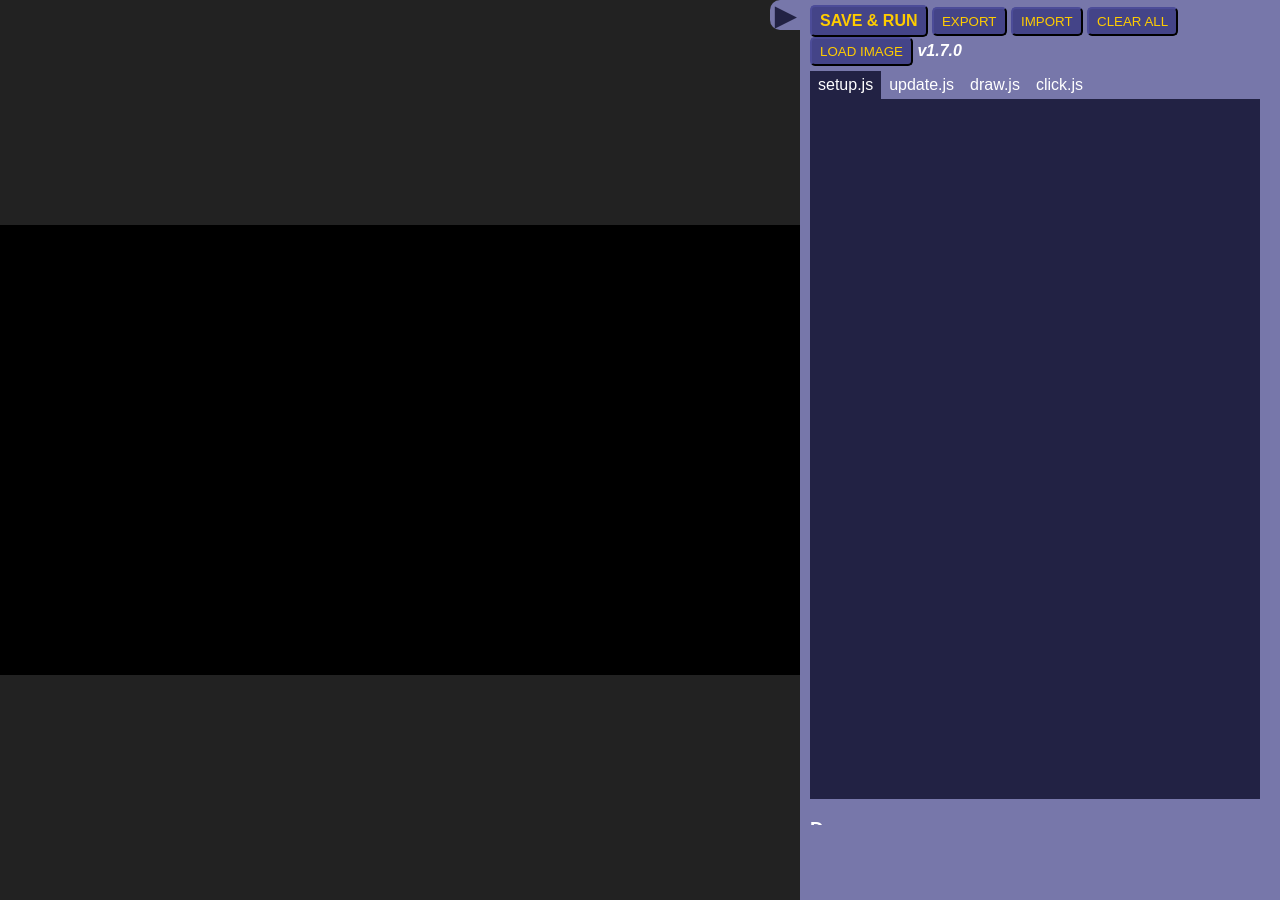
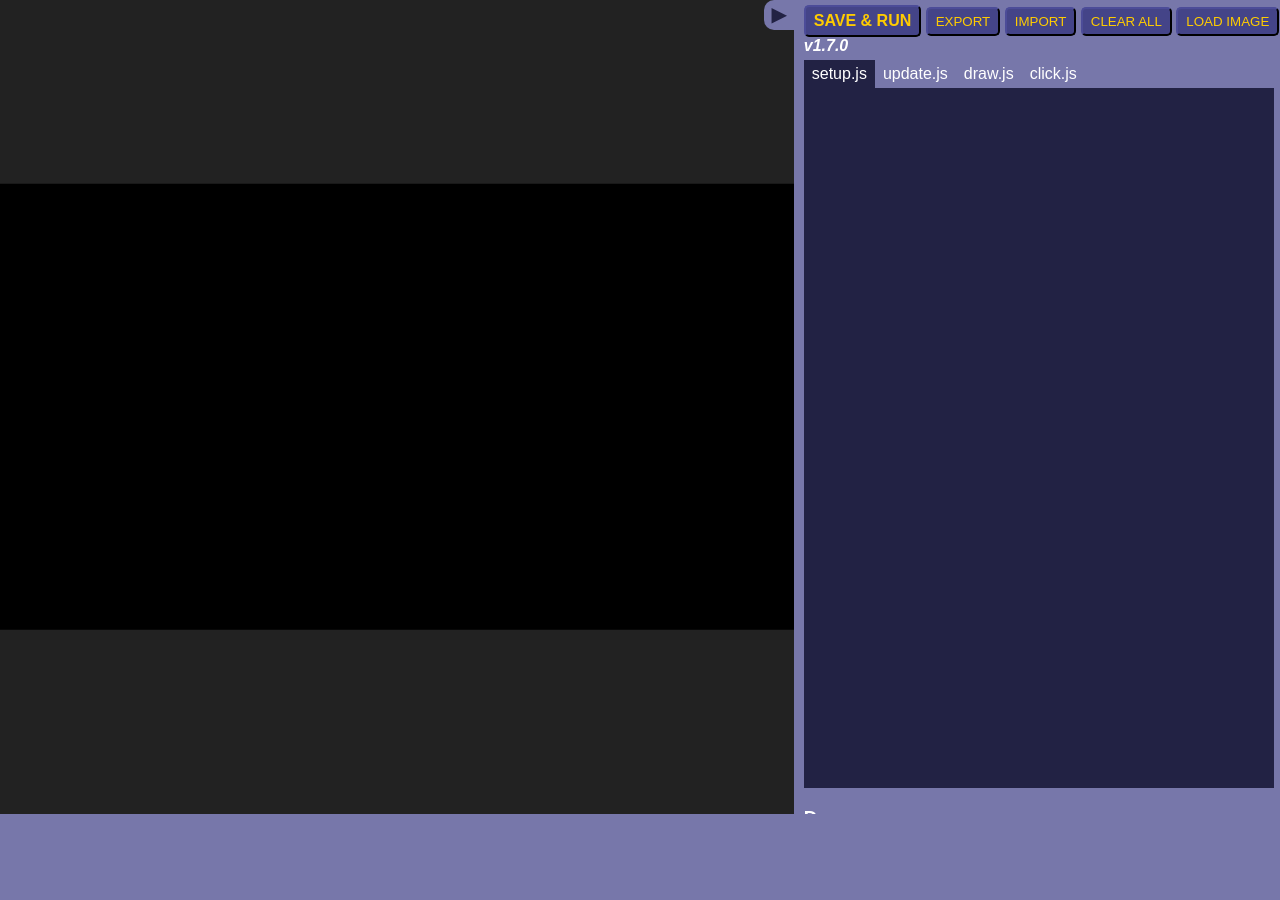
Before and after one commit to thelunchbox/html-game-builder, a website: page index.html in a window 1280 px wide. After the commit the page ends 814 px from the top, so only its background shows below. Drawn offline with Linux system fonts and the light colour scheme.

Commit message:
resizing better tabs one textarea to rule them all

```diff
--- a/index.html
+++ b/index.html
@@ -16,13 +16,16 @@
     #canvas-container {
       background-color: #222;
       width: 800px;
-      position: relative;
-      left: 0;
       transition: width 250ms ease-in-out;
     }
 
     canvas.main {
       background-color: #000000;
+      position: relative;
+      left: 0;
+      top: 50%;
+      transform: translateY(-50%);
+      width: 100%;
     }
 
     ::-webkit-scrollbar {
@@ -48,11 +51,13 @@
       position: relative;
       padding-left: 10px;
       padding-top: 5px;
+      transition: width 250ms ease-in-out;
     }
 
     #code-container textarea {
+      box-sizing: border-box;
       height: calc(100vh - 100px);
-      width: calc(100vw - 830px);
+      width: 100%;
       background-color: #224;
       color: #ffc;
       outline: none;
@@ -162,8 +167,10 @@
       border-top-left-radius: 10px;
       border-bottom-left-radius: 10px;
       box-sizing: border-box;
-      text-align: center;
-      font-size: 20pt;
+      display: flex;
+      align-items: center;
+      justify-content: center;
+      font-size: 14pt;
       cursor: pointer;
     }
 
@@ -255,6 +262,7 @@
     setupCanvasClickHandler();
     restoreImages();
     initializeTabs();
+    toggleCode(true);
     saveRun();
   </script>
 </body>
--- a/index.js
+++ b/index.js
@@ -34,9 +34,7 @@ function addSound(src) {
 
 function saveRun() {
   // make sure current tab is saved
-  const codeEditor = document.querySelector('#code-editor');
-  const currentSelectedTab = openTabs.find(t => t.active);
-  window.localStorage.setItem(`${currentSelectedTab.name}-code`, codeEditor.value);
+  saveCurrentTab();
 
   // run all NON-required code first
   // how do we run it in the same context and remove other code...
--- a/manager.js
+++ b/manager.js
@@ -1,8 +1,22 @@
 let LOCKED_FILES = ['setup', 'update', 'draw', 'click'];
+
+function getTabState() {
+  return JSON.parse(window.localStorage.getItem('tab-state'));
+}
+
+function getAllFiles() {
+  return JSON.parse(window.localStorage.getItem('all-files'));
+}
+
+function saveCurrentTab() {
+  const codeEditor = document.querySelector('#code-editor');
+  const currentSelectedTab = openTabs.find(t => t.active);
+  window.localStorage.setItem(`${currentSelectedTab.name}-code`, codeEditor.value);
+}
+
 let allFiles = getAllFiles() || [...LOCKED_FILES];
 let openTabs = getTabState() || LOCKED_FILES.map((name, i) => ({
   name,
-  selection: [0, 0],
   active: i === 0,
 }));
 
@@ -51,7 +65,6 @@ function finishImport(content) {
   allFiles = [];
   openTabs = LOCKED_FILES.map((name, i) => ({
     name,
-    selection: [0, 0],
     active: i === 0,
   }));
   Object.entries(json).forEach(([key, value]) => {
@@ -63,6 +76,7 @@ function finishImport(content) {
     }
   });
   const newlySelectedTab = openTabs[0];
+  const codeEditor = document.querySelector('#code-editor');
   codeEditor.value = window.localStorage.getItem(`${newlySelectedTab.name}-code`) || '';
   saveRun();
   filePicker = null;
@@ -87,13 +101,14 @@ function getImages() {
 
 function exportGame() {
   // THIS IS NOT WORKING...
+  saveCurrentTab();
   const filename = prompt('name your file', 'game');
   if (!filename) return;
   const content = {
     ...allFiles.reduce((res, file) => ({
       ...res,
       [`${file}-code`]: window.localStorage.getItem(`${file}-code`),
-    }, {})),
+    }), {}),
     '_images': getImages(),
   };
 
@@ -110,7 +125,6 @@ function newGame() {
     allFiles = [...LOCKED_FILES];
     openTabs = LOCKED_FILES.map((name, i) => ({
       name,
-      selection: [0, 0],
       active: i === 0,
     }));
 
@@ -159,43 +173,24 @@ function cancelLoadImage() {
 
 let showCode = true;
 
-function animateResizeCanvas(ms, last) {
-  const start = new Date().getTime();
-  window.setTimeout(() => {
-    resizeCanvas && resizeCanvas();
-    const end = new Date().getTime();
-    const diff = end - start;
-    const remaining = ms - diff;
-    if (remaining > 0) animateResizeCanvas(remaining);
-    if (remaining <= 0 && !last) animateResizeCanvas(0, last);
-  }, 10);
-}
-
 function toggleCode(override) {
   if (override !== undefined) showCode = override;
   else showCode = !showCode;
   const canvasContainer = document.querySelector('#canvas-container');
+  const codeContainer = document.querySelector('#code-container');
   const codeToggle = document.querySelector('#code-toggle');
   if (showCode) {
     canvasContainer.style.width = 800;
+    codeContainer.style.width = window.innerWidth - 800;
     codeToggle.classList.remove('closed');
     codeToggle.innerHTML = '&#9654;';
   } else {
     canvasContainer.style.width = window.innerWidth;
+    codeContainer.style.width = 0;
     codeToggle.classList.add('closed');
     codeToggle.innerHTML = '&#9664;';
   }
-  animateResizeCanvas(250);
 }
-
-function getTabState() {
-  return JSON.parse(window.localStorage.getItem('tab-state'));
-}
-
-function getAllFiles() {
-  return JSON.parse(window.localStorage.getItem('all-files'));
-}
-
 
 function initializeTabs() {
   const tabContainer = document.querySelector('.tabs');
@@ -206,6 +201,9 @@ function initializeTabs() {
     if (tab.active) el.classList.add('active');
     tabContainer.appendChild(el);
   });
+  const selectedTab = openTabs.find(t => t.active);
+  const codeEditor = document.querySelector('#code-editor');
+  codeEditor.value = window.localStorage.getItem(`${selectedTab.name}-code`) || '';
 }
 
 function showTab(event, key) {
@@ -225,7 +223,8 @@ function showTab(event, key) {
 
   newlySelectedTab.active = true;
   codeEditor.value = window.localStorage.getItem(`${newlySelectedTab.name}-code`) || '';
-  [codeEditor.selectionStart, codeEditor.selectionEnd] = newlySelectedTab.selection;
+  if (newlySelectedTab.selection)
+    [codeEditor.selectionStart, codeEditor.selectionEnd] = newlySelectedTab.selection;
   codeEditor.focus();
 }
 
--- a/render.js
+++ b/render.js
@@ -5,31 +5,7 @@ function makeCanvas (root, options = {}) {
   canvas.width = width;
   canvas.height = height;
   root.appendChild(canvas);
-
-  const resizeCanvas = function () {
-    const normalRatio = canvas.width / canvas.height;
-    const newRatio = root.offsetWidth / root.offsetHeight;
-    let scale = 1;
-    let translate = '';
-    if (newRatio < normalRatio) {
-      // tall and skinny
-      scale = root.offsetWidth / canvas.width;
-      translate = ` translateX(${(scale * 100) - 100}%)`;
-    } else if (newRatio >= normalRatio) {
-      // short and fat
-      scale = root.offsetHeight / canvas.height;
-      translate = ` translateY(${(scale * 100) - 100}%)`;
-    }
-    canvas.style.transform = `scale(${scale}, ${scale})${translate}`;
-  }
-
-  window.addEventListener('resize', event => {
-    resizeCanvas();
-  });
-
-  setTimeout(resizeCanvas, 10);
-
-  return [canvas, resizeCanvas];
+  return [canvas];
 }
 
 async function loadSVGRaw(source) {
```
